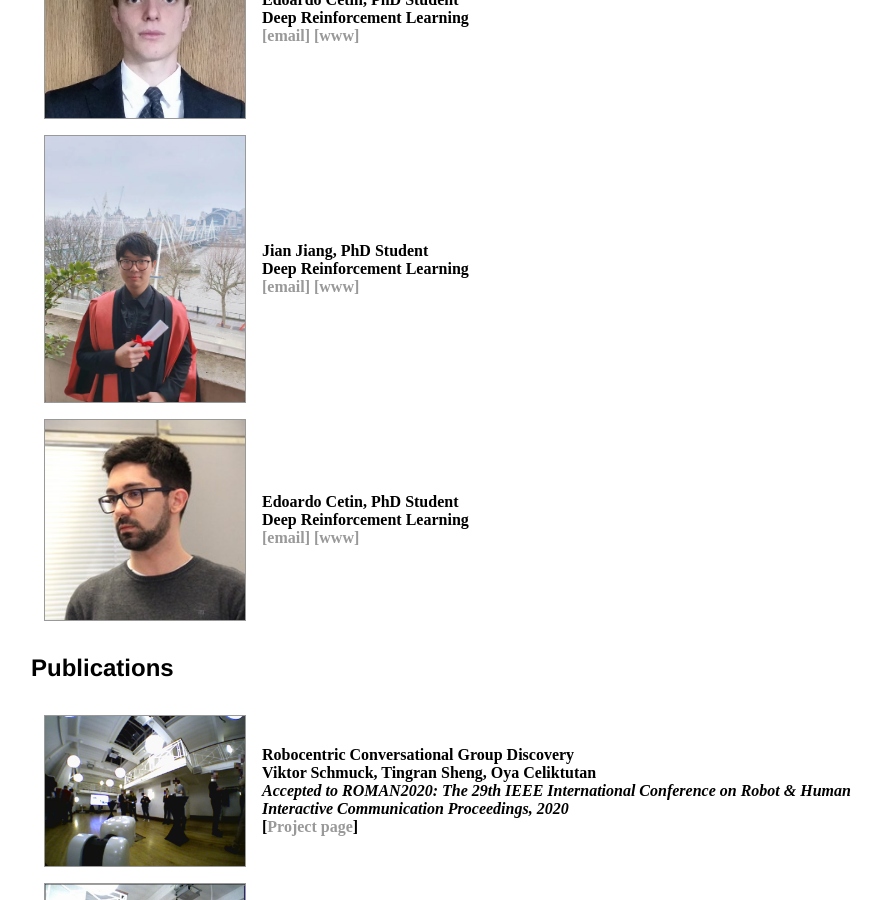
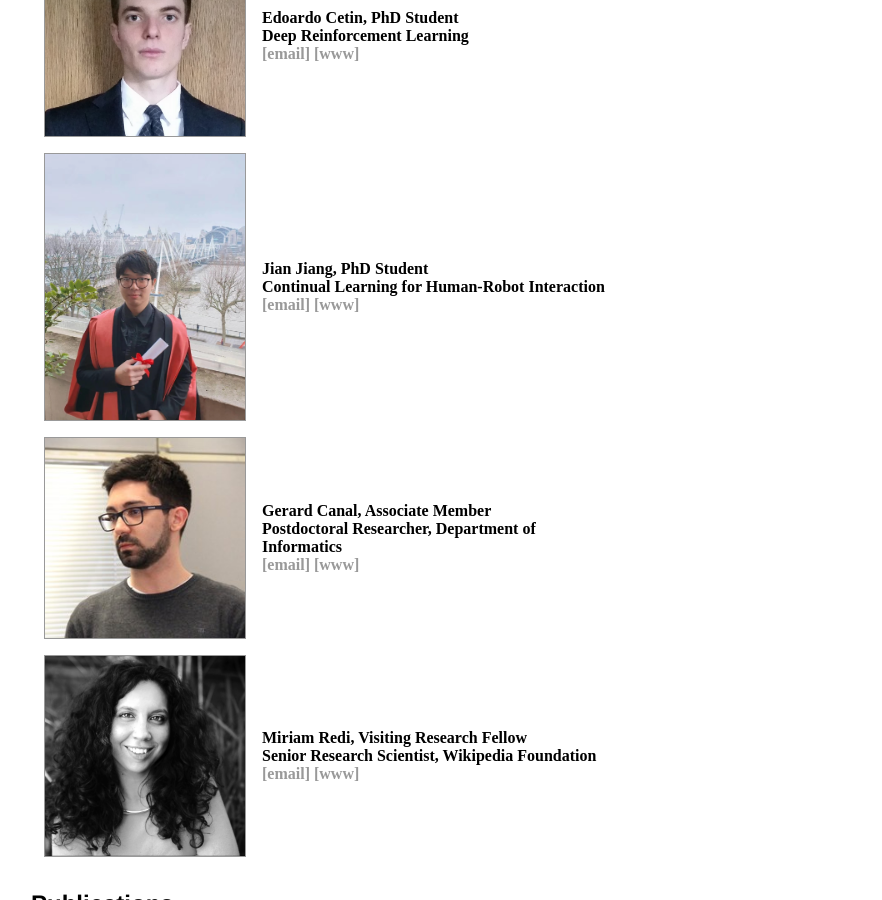
Before and after one commit to sairlab/sairlab.github.io, a Jekyll site: the page built from index.html, in a window 1280 px wide and 900 px high, scrolled down 1003 px. Shown: the whole window, without its empty margins (161-1043 px from the left). Built offline with Jekyll 4.4.1, drawn with Linux system fonts in a browser that asks for light colours.

Commit message:
adding team member to the page

```diff
--- a/index.html
+++ b/index.html
@@ -26,9 +26,7 @@ title: SAIR lab
 <table border="0" cellpadding="3" cellspacing="10">
     <tr>
         <td>
-            <div class="circular--portrait">
-              <img src="team/oya.png" />
-            </div>
+        <td><a href=""><img style="vertical-align:middle" src="team/oya.png"  width="200" height="inherit" border="1px" alt="" /></a></td>
         </td>
         <td>
             <b>Oya Celiktutan, Director</b> <br>
@@ -58,20 +56,28 @@ title: SAIR lab
         <td><a href=""><img style="vertical-align:middle" src="team/JJ.jpg"  width="200" height="inherit" border="1px" alt="" /></a></td>
         <td>
             <b>Jian Jiang, PhD Student </b> <br>
-            <b> Deep Reinforcement Learning <br>
-            <b> <a href="mailto:edoardo.cetin@kcl.ac.uk">[email] </a> <a href="https://kclpure.kcl.ac.uk/portal/en/persons/edoardo-cetin(59279b17-0276-4694-b74e-6d39236508b2).html">[www]</a>  <br>
+            <b> Continual Learning for Human-Robot Interaction <br>
+            <b> <a href="mailto:jian.jiang@kcl.ac.uk">[email] </a> <a href="https://kclpure.kcl.ac.uk/portal/en/persons/jian-jiang(dbebff2c-7358-4169-88ed-9276c4172485).html">[www]</a>  <br>
         </td>
     </tr>
 
     <tr>
         <td><a href=""><img style="vertical-align:middle" src="team/gerard.jpg"  width="200" height="inherit" border="1px" alt="" /></a></td>
         <td>
-            <b>Edoardo Cetin, PhD Student </b> <br>
-            <b> Deep Reinforcement Learning <br>
-            <b> <a href="mailto:edoardo.cetin@kcl.ac.uk">[email] </a> <a href="https://kclpure.kcl.ac.uk/portal/en/persons/edoardo-cetin(59279b17-0276-4694-b74e-6d39236508b2).html">[www]</a>  <br>
+            <b>Gerard Canal, Associate Member </b> <br>
+            <b> Postdoctoral Researcher, Department of Informatics <br>
+            <b> <a href="mailto:gerard.canal@kcl.ac.uk">[email] </a> <a href="https://gerardcanal.github.io">[www]</a>  <br>
         </td>
     </tr>
 
+    <tr>
+        <td><a href=""><img style="vertical-align:middle" src="team/miriam.jpg"  width="200" height="inherit" border="1px" alt="" /></a></td>
+        <td>
+            <b>Miriam Redi, Visiting Research Fellow </b> <br>
+            <b> Senior Research Scientist, Wikipedia Foundation <br>
+            <b> <a href="mailto:miriam.redi@kcl.ac.uk">[email] </a> <a href="http://www.visionresearchwitch.com">[www]</a>  <br>
+        </td>
+    </tr>
 
 </table>
 
```
